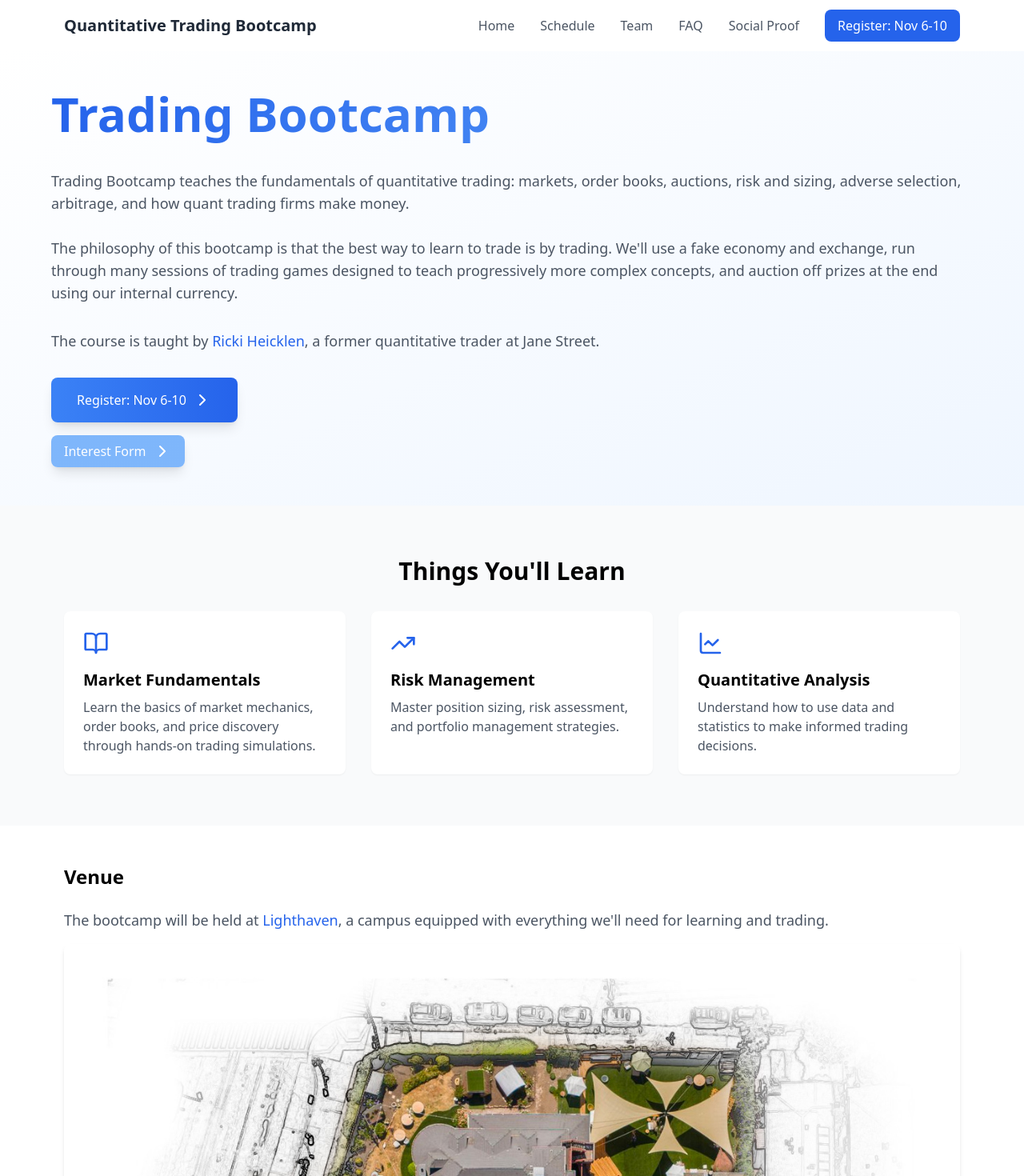
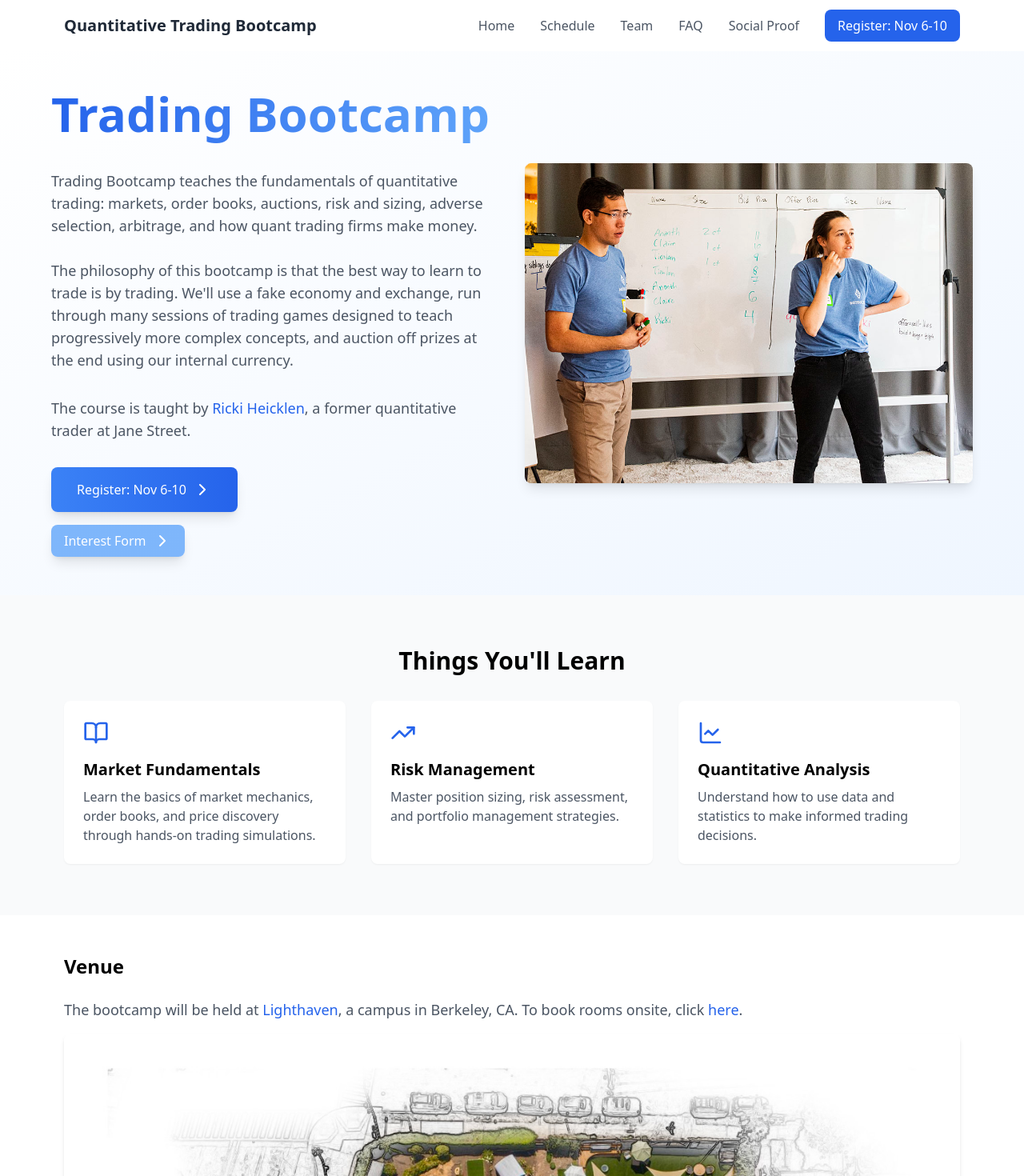
Before and after one commit to tradingbootcamp/website, a Vue app: page / in a window 1280 px wide. Shown: the top 1470 px of the page at 80% size. Built offline with nearby package versions, Linux system fonts and the light colour scheme.

Commit message:
adding picture of ross and ricki to homepage

```diff
--- a/src/components/home.vue
+++ b/src/components/home.vue
@@ -2,11 +2,11 @@
 <template>
   <Layout>
     <div class="hero-section">
-
-
       <div class="hero-container">
-        <h1 class="hero-title">
-          Trading Bootcamp
+        <div class="hero-grid">
+          <div class="hero-content">
+          <h1 class="hero-title">
+            Trading Bootcamp
         </h1>
         <p class="hero-text">
           Trading Bootcamp teaches the fundamentals of quantitative trading: markets, order books, auctions, risk and sizing, adverse selection, arbitrage, and how quant trading firms make money.
@@ -28,6 +28,15 @@
           </a>
         </div>
       </div>
+        <div class="image-container">
+          <img
+            :src="rickiRossImage"
+            alt="Ricki teaching at Trading Bootcamp"
+            class="bootcamp-image"
+          />
+        </div>
+        </div>
+      </div>
     </div>
 
     <div class="content-section">
@@ -45,8 +54,7 @@
       <div class="venue-container">
         <h2 class="text-2xl font-bold mb-6">Venue</h2>
         <p class="venue-text">
-          The bootcamp will be held at <a href="https://www.lighthaven.space/" class="text-blue-600 hover:text-blue-800">Lighthaven</a>, a campus equipped with everything
-          we'll need for learning and trading.
+          The bootcamp will be held at <a href="https://www.lighthaven.space/" class="text-blue-600 hover:text-blue-800">Lighthaven</a>, a campus in Berkeley, CA. To book rooms onsite, click <a target="_blank" href="https://www.havenbookings.space/events/eternal-september" class="text-blue-600 hover:text-blue-800">here</a>.
         </p>
         <img src="@/assets/lighthaven.jpg" alt="Lighthaven Venue" class="venue-image" />
       </div>
@@ -58,6 +66,7 @@
 import { ChevronRight, BookOpen, TrendingUp, LineChart } from 'lucide-vue-next'
 import Layout from './Layout.vue'
 import FeatureCard from './FeatureCard.vue'
+import rickiRossImage from '../assets/ricki_ross_bootcamp.jpg'
 
 const features = [
   {
@@ -96,6 +105,14 @@ const interestUrl = "https://docs.google.com/forms/d/e/1FAIpQLSeJMLumy0HFNdddjqG
 
 .hero-container {
   @apply max-w-6xl mx-auto relative z-10;
+}
+
+.hero-grid {
+  @apply grid md:grid-cols-2 gap-8 items-center;
+}
+
+.hero-content {
+  @apply flex flex-col;
 }
 
 .hero-title {
@@ -147,4 +164,12 @@ const interestUrl = "https://docs.google.com/forms/d/e/1FAIpQLSeJMLumy0HFNdddjqG
   left: v-bind('Math.random() * 100 + "%"');
   top: v-bind('Math.random() * 100 + "%"');
 }
+
+.image-container {
+  @apply w-full;
+}
+
+.bootcamp-image {
+  @apply w-full h-auto rounded-lg shadow-lg;
+}
 </style>
```
Also changed, not shown: src/assets/ricki_ross_bootcamp.jpg (added).
